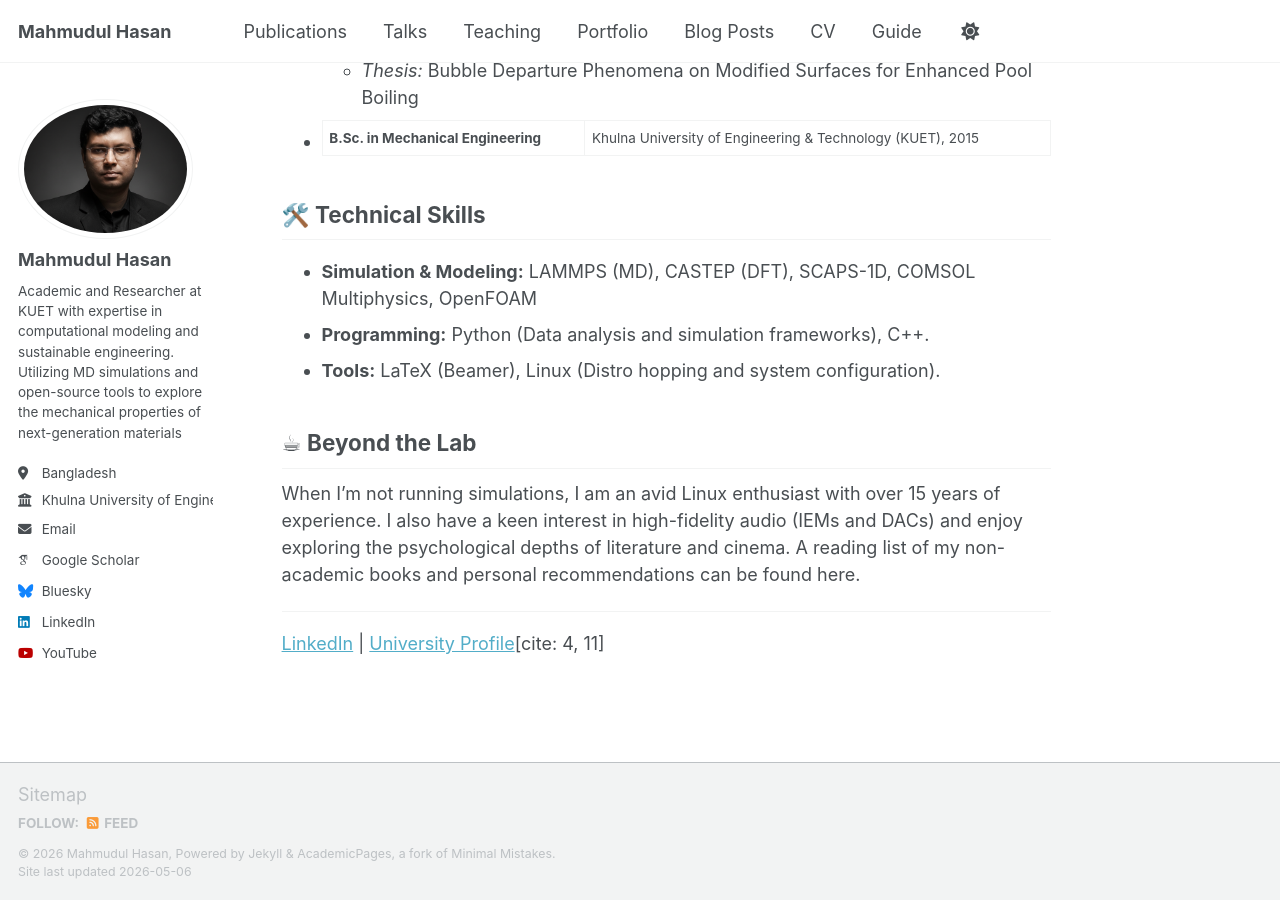
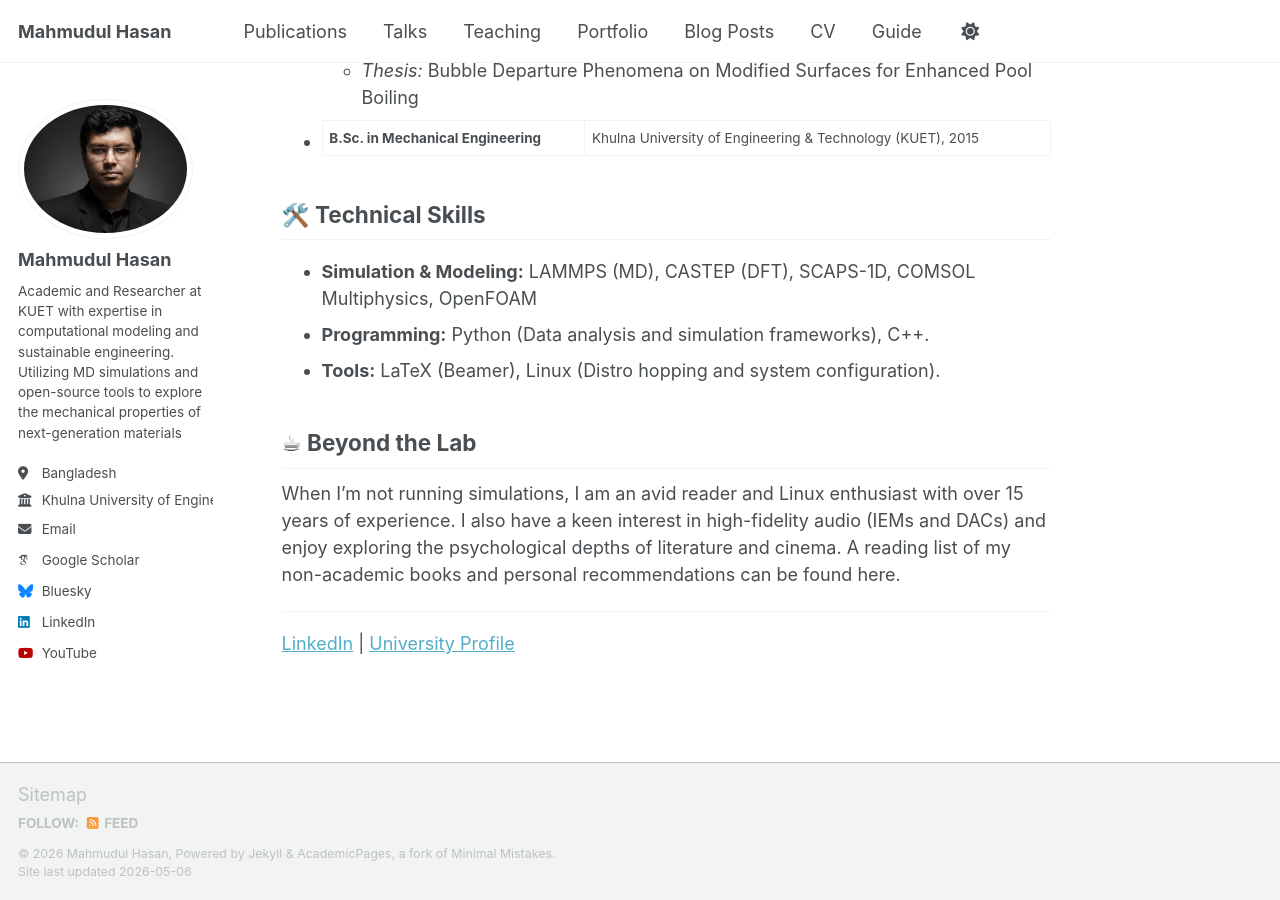
Before and after one commit to m-hasanr/m-hasanr.github.io, a Jekyll site: the page built from _pages/about.md, in a window 1280 px wide and 900 px high, scrolled down 852 px. Built offline with Jekyll 4.4.1, drawn with Linux system fonts in a browser that asks for light colours; some web fonts are replaced; our own code applies the rules of GitHub Pages for plain Markdown files; a script bundle is joined from its source files by our own code; library files that are not in the unit come from our copies.

Commit message:
Revise personal interests in about.md
Updated the description to emphasize reading interests.

```diff
--- a/_pages/about.md
+++ b/_pages/about.md
@@ -19,7 +19,7 @@ My research journey began with experimental thermofluids, specifically investiga
 *   **Tools:** LaTeX (Beamer), Linux (Distro hopping and system configuration).
 
 ## ☕ Beyond the Lab
-When I'm not running simulations, I am an avid Linux enthusiast with over 15 years of experience. I also have a keen interest in high-fidelity audio (IEMs and DACs) and enjoy exploring the psychological depths of literature and cinema. A reading list of my non-academic books and personal recommendations can be found here.
+When I'm not running simulations, I am an avid reader and Linux enthusiast with over 15 years of experience. I also have a keen interest in high-fidelity audio (IEMs and DACs) and enjoy exploring the psychological depths of literature and cinema. A reading list of my non-academic books and personal recommendations can be found here.
 
 ---
-[LinkedIn](https://www.linkedin.com/in/mhasanr/) | [University Profile](http://www.kuet.ac.bd/IEPT/mhasan/)[cite: 4, 11]
+[LinkedIn](https://www.linkedin.com/in/mhasanr/) | [University Profile](http://www.kuet.ac.bd/IEPT/mhasan/)
```
